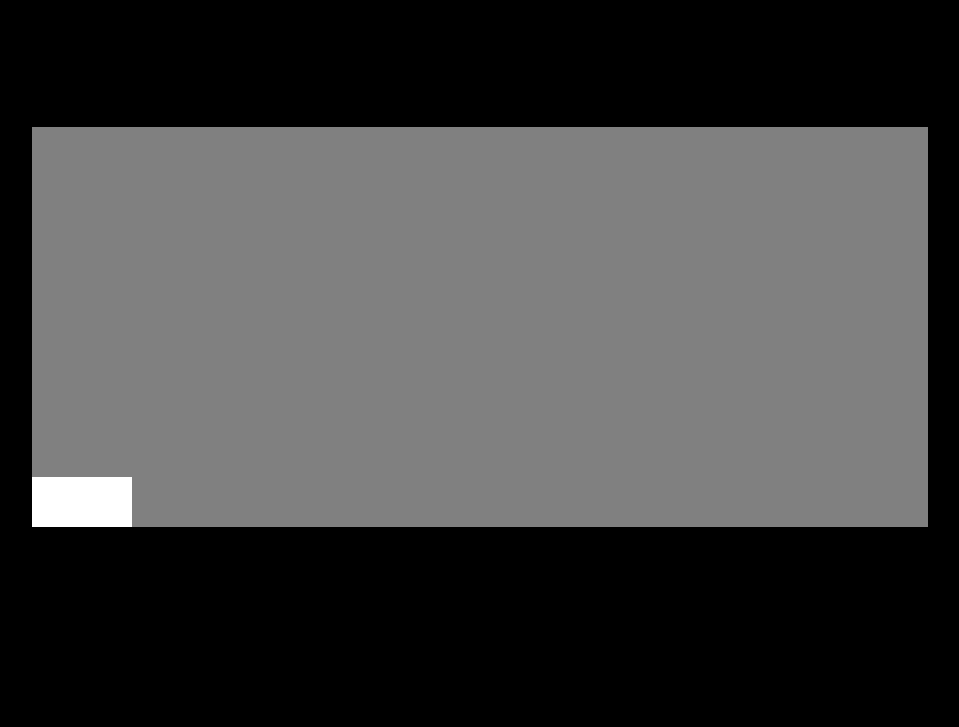
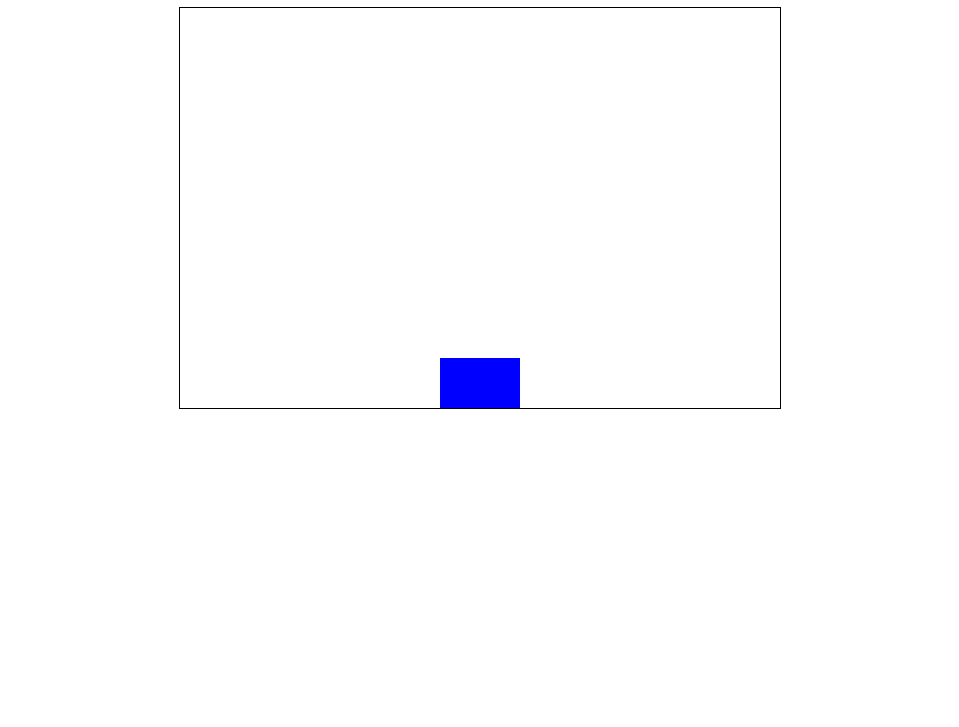
Before and after one commit to Kris1027/Frela---The-Game, a plain HTML site: page index.html in a window 1280 px wide. Shown: the part 73-800 px from the top of the page, without its empty margins (160-1119 px from the left). Drawn offline with Linux system fonts and the light colour scheme.

Commit message:
start from the begining

```diff
--- a/index.html
+++ b/index.html
@@ -5,11 +5,13 @@
     <meta http-equiv="X-UA-Compatible" content="IE=edge" />
     <meta name="viewport" content="width=device-width, initial-scale=1.0" />
     <title>Frelek - The Game</title>
-    <link rel="stylesheet" href="/css/style.css" />
+    <link rel="stylesheet" href="style.css" />
   </head>
   <body>
-    <div class="container">
-      <div class="player"></div>
+    <h1 class="title">Frelek - The Game</h1>
+
+    <div id="game-board">
+      <div id="player"></div>
     </div>
     <script src="index.js"></script>
   </body>
--- a/index.js
+++ b/index.js
@@ -1,24 +1,24 @@
-const playerElement = document.querySelector('.player');
-const gameArea = document.querySelector('.container');
+const playerElement = document.querySelector('#player');
+const boardElement = document.querySelector('#game-board');
 
 const movePlayer = (direction) => {
     // new position of the player
     const newPosition = playerElement.offsetLeft + direction * 10;
-    // get position of the game area
-    const { left, right } = gameArea.getBoundingClientRect();
-    // size of the game area
-    const maxRight = right - left - 100;
-    // if player is inside the game area - move player
+    // position of the board
+    const { left, right } = boardElement.getBoundingClientRect();
+    const maxRight = right - left;
+    // move the player if it is in the board
     if (newPosition >= 0 && newPosition < maxRight) {
         playerElement.style.left = `${newPosition}px`;
     }
-};
+}
 
 const handleKeyboard = (e) => {
-    // console.log(e.keyCode);
+    console.log(e.code);
+    // move player based on the key
     switch (e.code) {
         case 'ArrowLeft': movePlayer(-1); break;
-        case 'ArrowRight': movePlayer(1); break;
+        case 'ArrowRight': movePlayer(1);
     }
 }
 
--- a/scss/style.scss
+++ /dev/null
@@ -1,30 +0,0 @@
-* {
-    margin: 0;
-    padding: 0;
-    box-sizing: border-box;
-}
-
-body {
-    position: relative;
-    height: 100vh;
-    background-color: #000;
-}
-
-.container {
-    position: absolute;
-    top: 50%;
-    left: 50%;
-    transform: translate(-50%, -50%);
-    width: 70%;
-    height: 50%;
-    background-color: gray;
-}
-
-.player {
-    position: absolute;
-    bottom: 0;
-    left: 0;
-    width: 100px;
-    height: 50px;
-    background-color: #fff;
-}
--- /dev/null
+++ b/style.css
@@ -0,0 +1,21 @@
+.title {
+    text-align: center;
+}
+
+#game-board {
+    width: 600px;
+    height: 400px;
+    border: 1px solid #000;
+    margin: 0 auto;
+    position: relative;
+}
+
+#player {
+    width: 80px;
+    height: 50px;
+    position: absolute;
+    bottom: 0;
+    left: 50%;
+    transform: translate(-50%);
+    background-color: blue;
+}
```
Also changed, not shown: css/style.css (deleted), 1 other file.
